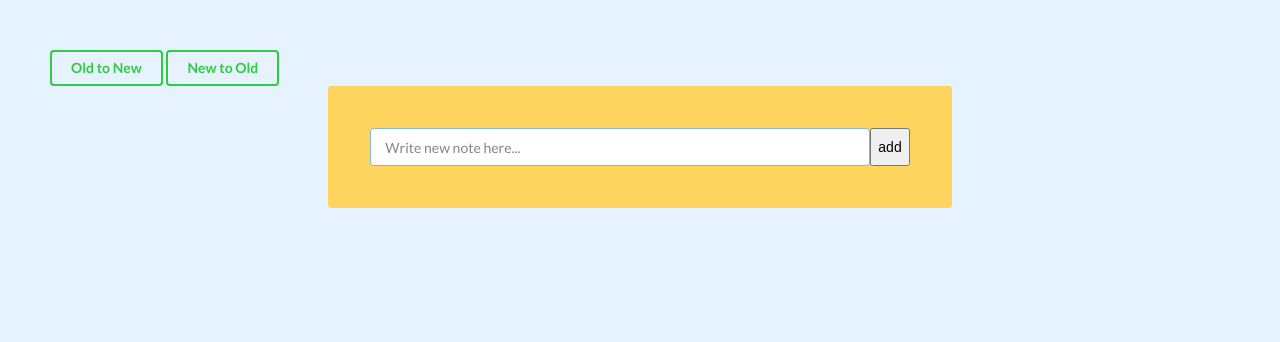
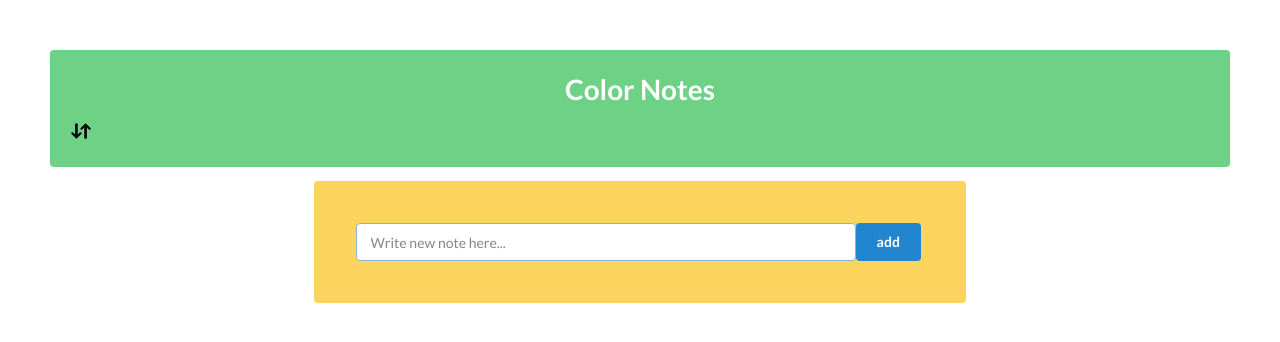
Before and after one commit to jncameron/colorNotes, a React (Create React App) app: page / in a window 1280 px wide. Shown: the top 342 px of the page. Built offline with nearby package versions, Linux system fonts and the light colour scheme.

Commit message:
delete note

```diff
--- /dev/null
+++ b/src/App.css
@@ -0,0 +1,3 @@
+img:hover {
+  color:red;
+}
--- a/src/App.js
+++ b/src/App.js
@@ -18,13 +18,27 @@ class App extends Component {
 
   state = { notes: [] };
 
+  deleteNote = (key) => {
+    let filteredNotes = this.state.notes.filter(function (item) {
+      return (item.key !== key)
+    });
+
+    this.setState({
+      notes: filteredNotes
+    });
+  }
+
   render() {
     return (
       <div className="App">
-        <button className="ui button inverted green">Old to New</button>
-        <button className="ui button inverted green">New to Old</button>
+        <div className="ui raised padded inverted green tertiary segment">
+          <h1>Color Notes</h1>
+          <img src="./sort.svg" height="20px"/>
+        </div>
+
+
         <NewNote onSubmit={this.onNoteSubmit} />
-        <Notes entries={this.state.notes} />
+        <Notes entries={this.state.notes} delete={this.deleteNote}/>
       </div>
     );
   }
--- a/src/components/NewNote.css
+++ b/src/components/NewNote.css
@@ -6,3 +6,11 @@ input {
   margin: auto;
   margin-bottom: 50px;
 }
+
+#add-btn {
+  margin-left: 0px;
+}
+
+h1 {
+  text-align: center;
+}
--- a/src/components/NewNote.js
+++ b/src/components/NewNote.js
@@ -3,7 +3,6 @@ import Notes from './Notes';
 import './NewNote.css';
 
 class NewNote extends Component {
-
 
   onFormSubmit = e => {
     e.preventDefault();
@@ -25,7 +24,9 @@ class NewNote extends Component {
 
   render() {
     return(
-      <div className="ui raised very padded yellow inverted compact tertiary segment" id="note-input">
+      <div>
+
+        <div className="ui raised very padded yellow inverted compact tertiary segment" id="note-input">
         <form onSubmit={this.onFormSubmit} >
           <div className="note-list">
             <div className="ui input focus">
@@ -36,13 +37,16 @@ class NewNote extends Component {
                 type="text"
 
               />
-              <button type="submit">add</button>
+              <button type="submit" className="ui primary button" id="add-btn">add</button>
             </div>
           </div>
           <div>
           </div>
         </form>
       </div>
+      </div>
+
+
     )
   }
 }
--- a/src/components/Notes.js
+++ b/src/components/Notes.js
@@ -3,18 +3,17 @@ import './Notes.css';
 
 class Notes extends Component {
 
-  constructor(props) {
-    super(props);
-    this.createNotes = this.createNotes.bind(this);
 
-  }
-
-  createNotes(note) {
+  createNotes = (note) => {
 
 
     let colors = ['red','orange','yellow','olive','green','teal','blue','violet','purple','pink'];
     let randomColor = colors[note.key.toString().slice(-1)[0]];
-    return <div id="new-note" className={'note ui inverted ' + randomColor + ' segment'} key={note.key}>{note.text}</div>;
+    return <div onClick={() => this.delete(note.key)} id="new-note" className={'note ui inverted ' + randomColor + ' segment'} key={note.key}>{note.text}</div>;
+  }
+
+  delete = (key) => {
+    this.props.delete(key);
   }
 
   render() {
--- a/src/index.css
+++ b/src/index.css
@@ -1,6 +1,6 @@
 body {
   padding: 50px;
-  background-color: #e6f2ff;
+  background-color: #fff;
   font-family: sans-serif;
 }
 
```
Also changed, not shown: public/sort.svg (added).
